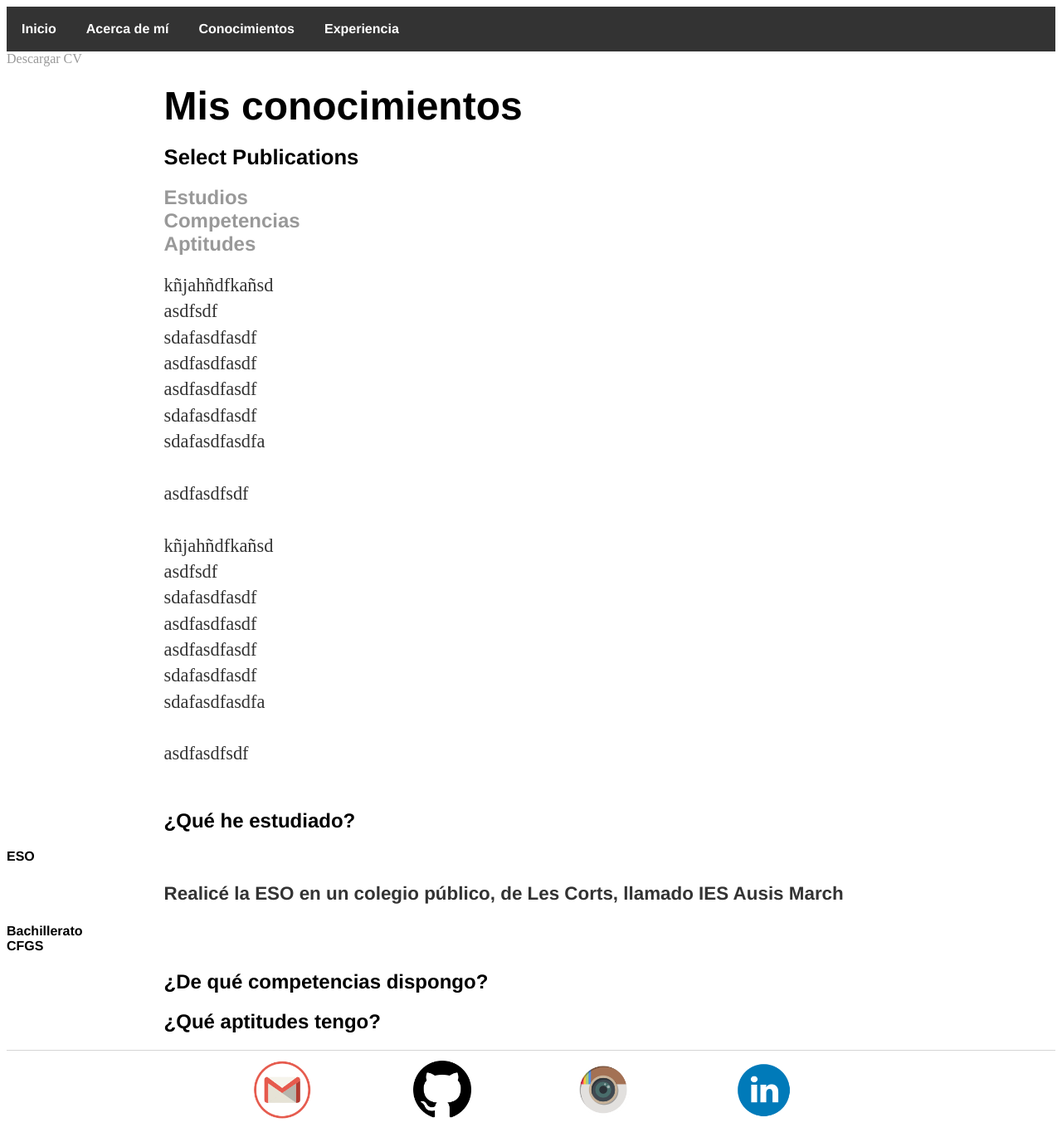
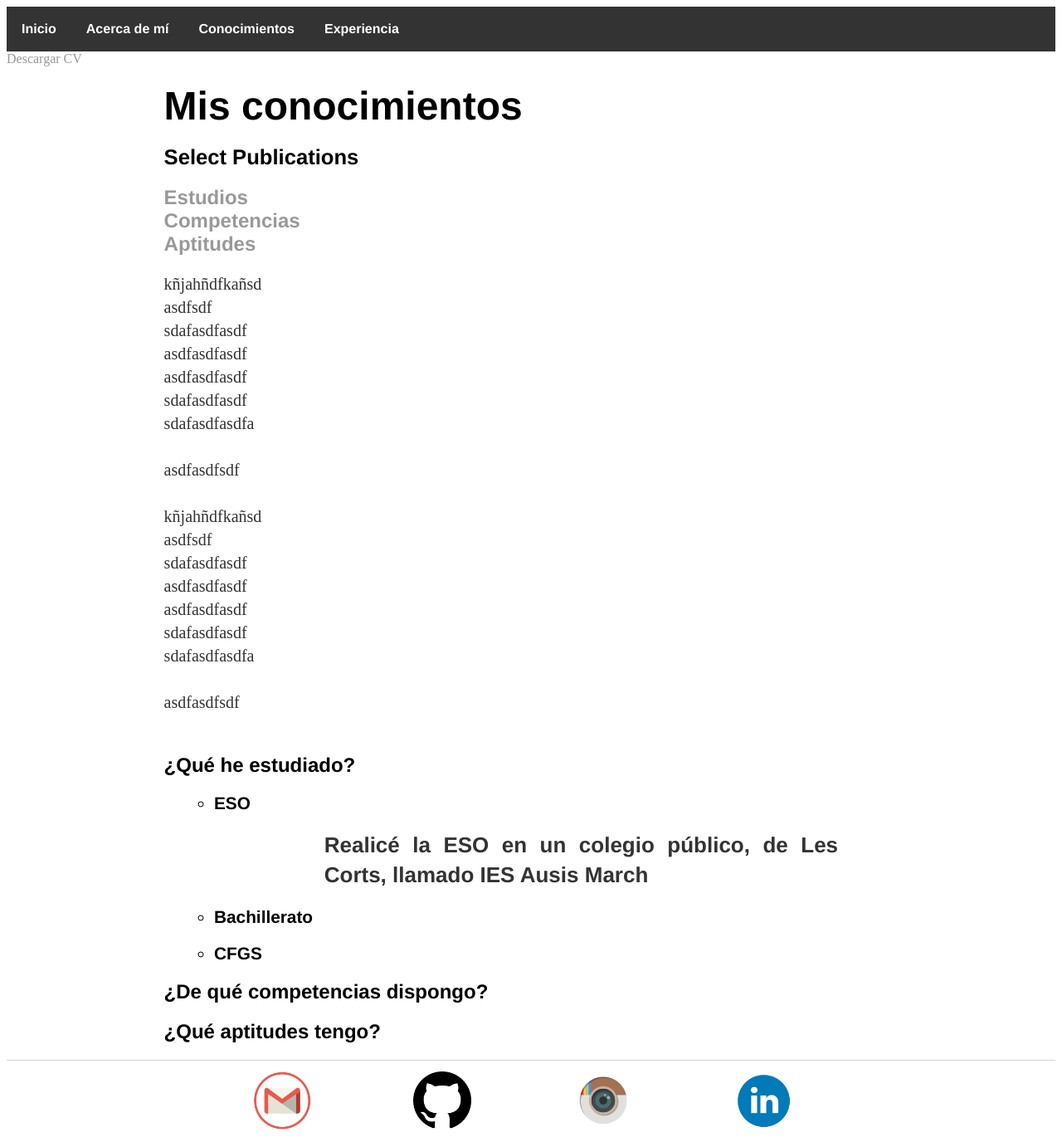
Before and after one commit to isx47590131/isx47590131.github.io, a Jekyll site: the page built from cv/index.html, in a window 1280 px wide. Shown: the whole page at 83% size. Built offline with Jekyll 4.4.1, drawn with Linux system fonts in a browser that asks for light colours.

Commit message:
Update main.css

```diff
--- a/css/main.css
+++ b/css/main.css
@@ -37,7 +37,7 @@ h3, ul.cv {
 }
 
 p {
-    font-size: 1.4em;
+    font-size: 1.25em;
     line-height: 1.4em;
     color: #333;
     text-align: justify;
@@ -69,7 +69,14 @@ footer img:hover{
 }
 
 /* CV */
+ul.estudios li {
 
+    font-size: 1.3em;
+    margin: 20px 250px;
+    width: 70%;
+    list-style-type: circle;
+
+}
 
 /* posts */
 ul.posts {
```
